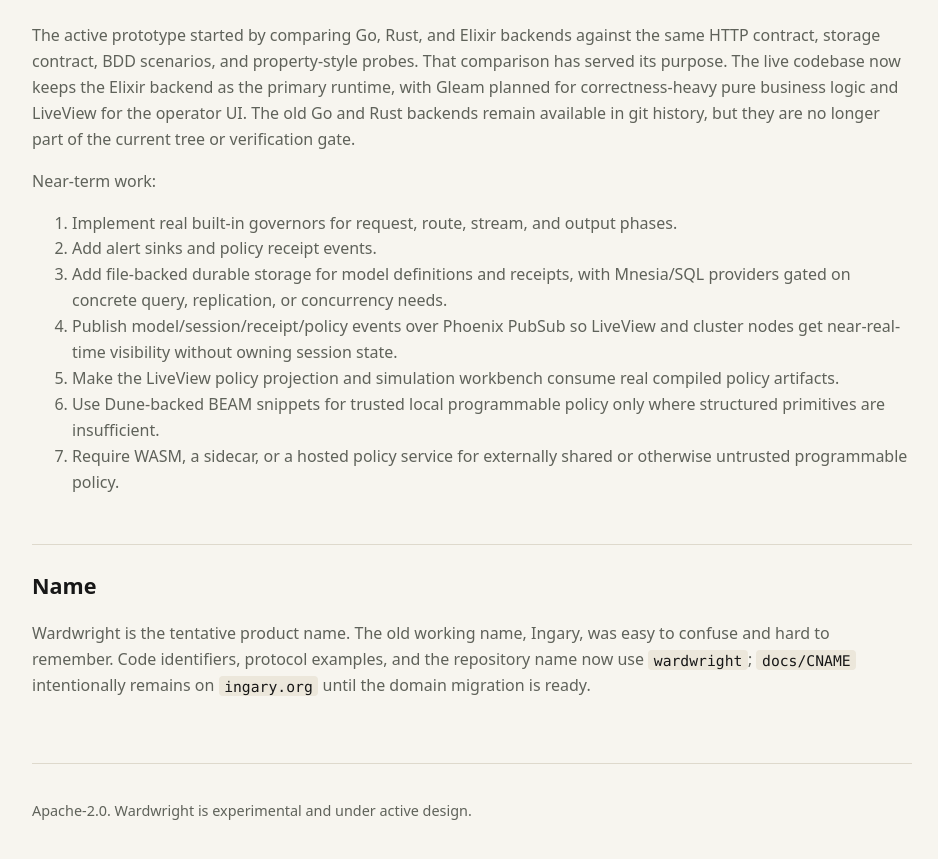
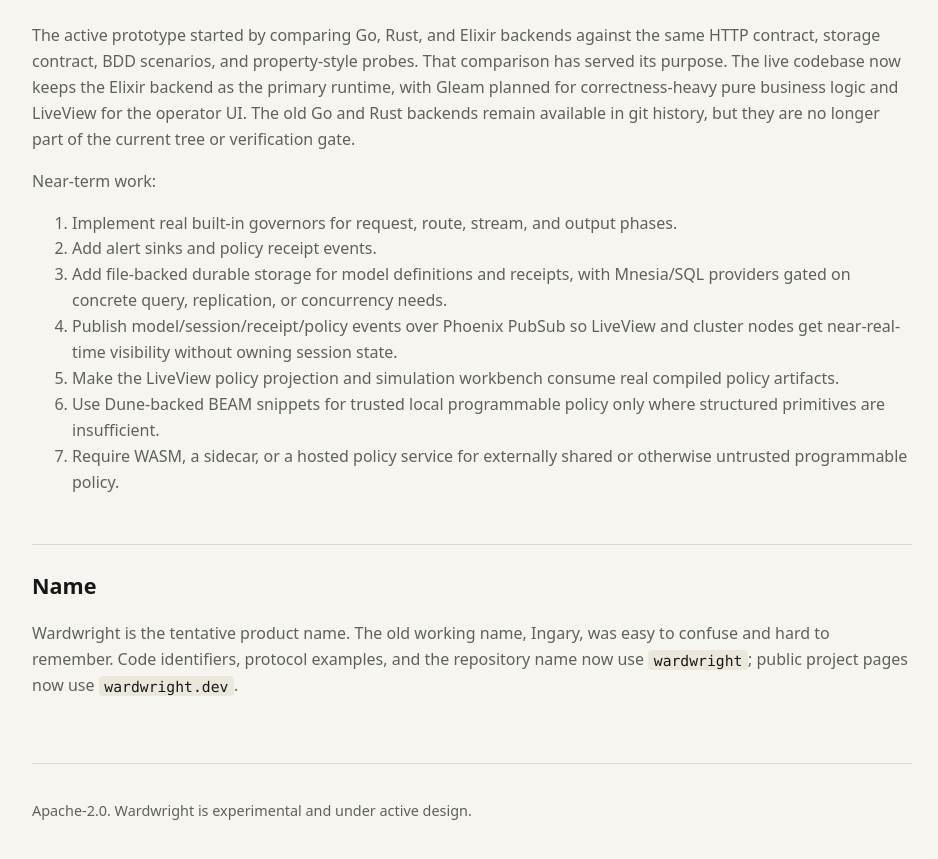
Before and after one commit to bglusman/ingary, a Jekyll site: the page built from docs/index.md, in a window 1280 px wide and 900 px high, scrolled down 1779 px. Shown: the top 859 px of the window, without its empty margins (168-1106 px from the left). Built offline with Jekyll 4.4.1, drawn with Linux system fonts in a browser that asks for light colours.

Commit message:
Move docs domain to wardwright.dev

```diff
--- a/docs/CNAME
+++ b/docs/CNAME
@@ -1 +1 @@
-ingary.org
+wardwright.dev
--- a/docs/index.md
+++ b/docs/index.md
@@ -95,5 +95,5 @@
 
 Wardwright is the tentative product name. The old working name, Ingary, was easy
 to confuse and hard to remember. Code identifiers, protocol examples, and the
-repository name now use `wardwright`; `docs/CNAME` intentionally remains on
-`ingary.org` until the domain migration is ready.
+repository name now use `wardwright`; public project pages now use
+`wardwright.dev`.
```
Also changed, not shown: AGENTS.md (+2 -2 lines), docs/backend-selection-decision.md (+1 -2 lines).
